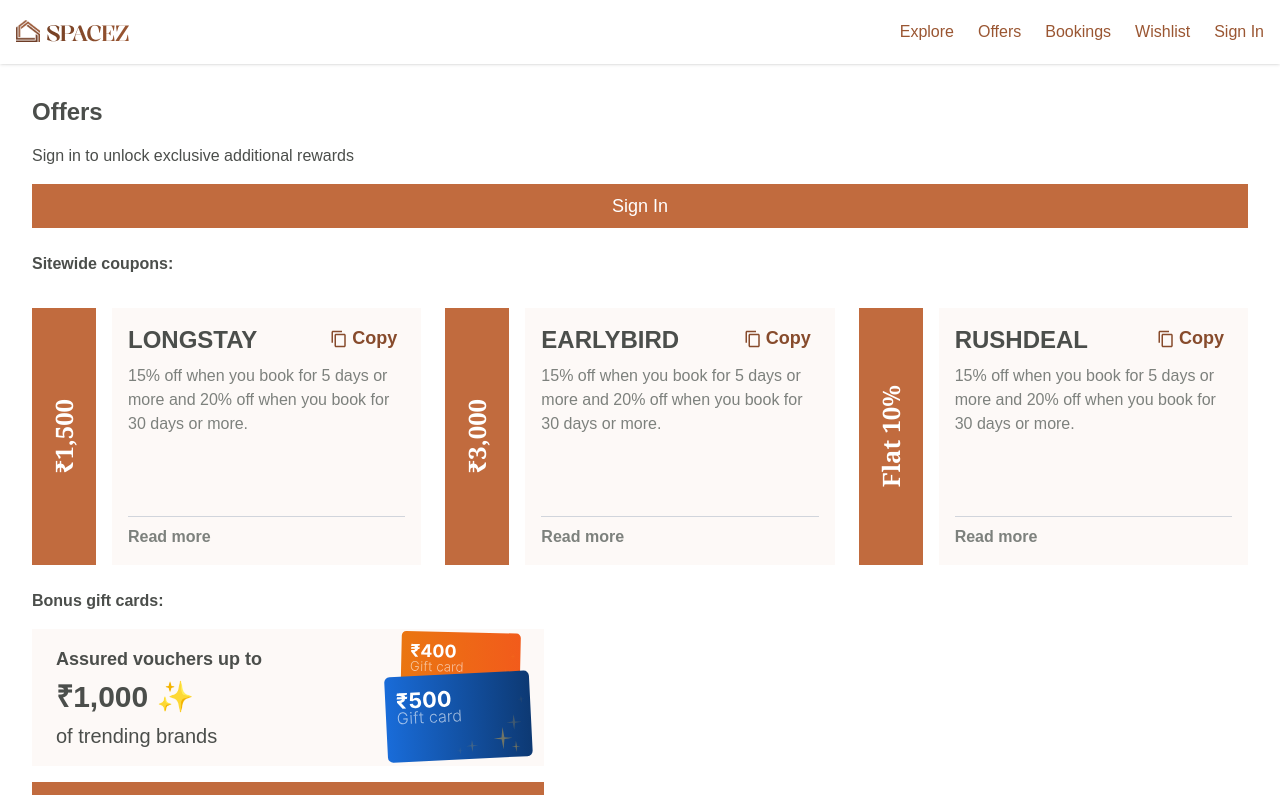
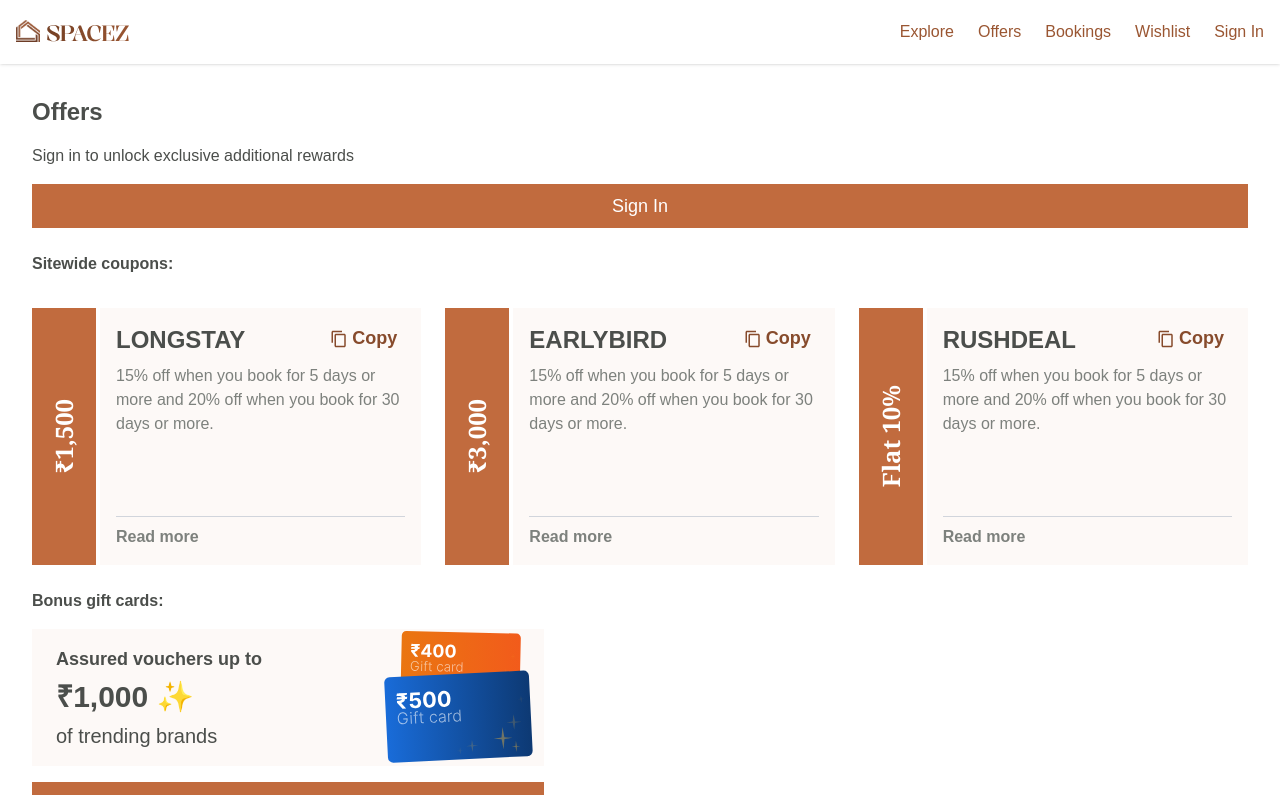
Before and after one commit to subraths/spacez, a Next.js app: page /offers in a window 1280 px wide. Shown: the top 795 px of the page. Built offline with nearby package versions, Linux system fonts and the light colour scheme.

Commit message:
update gap

```diff
--- a/components/offers/BaseOfferCard.tsx
+++ b/components/offers/BaseOfferCard.tsx
@@ -14,7 +14,7 @@
   description,
 }: Props) {
   return (
-    <div className="flex gap-4">
+    <div className="flex gap-1">
       <div className={`${accentColor} p-4 flex justify-center items-center`}>
         <span
           className="font-serif font-semibold text-2xl text-background"
```
